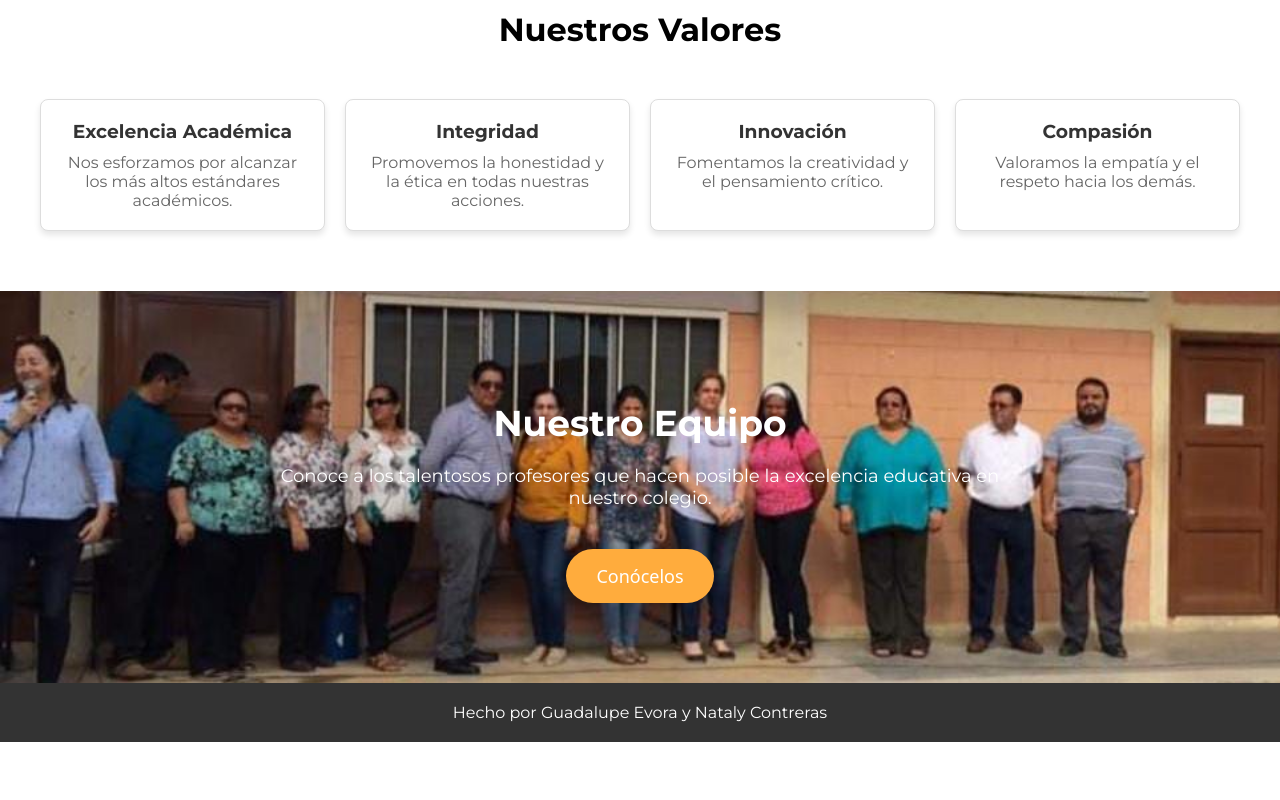
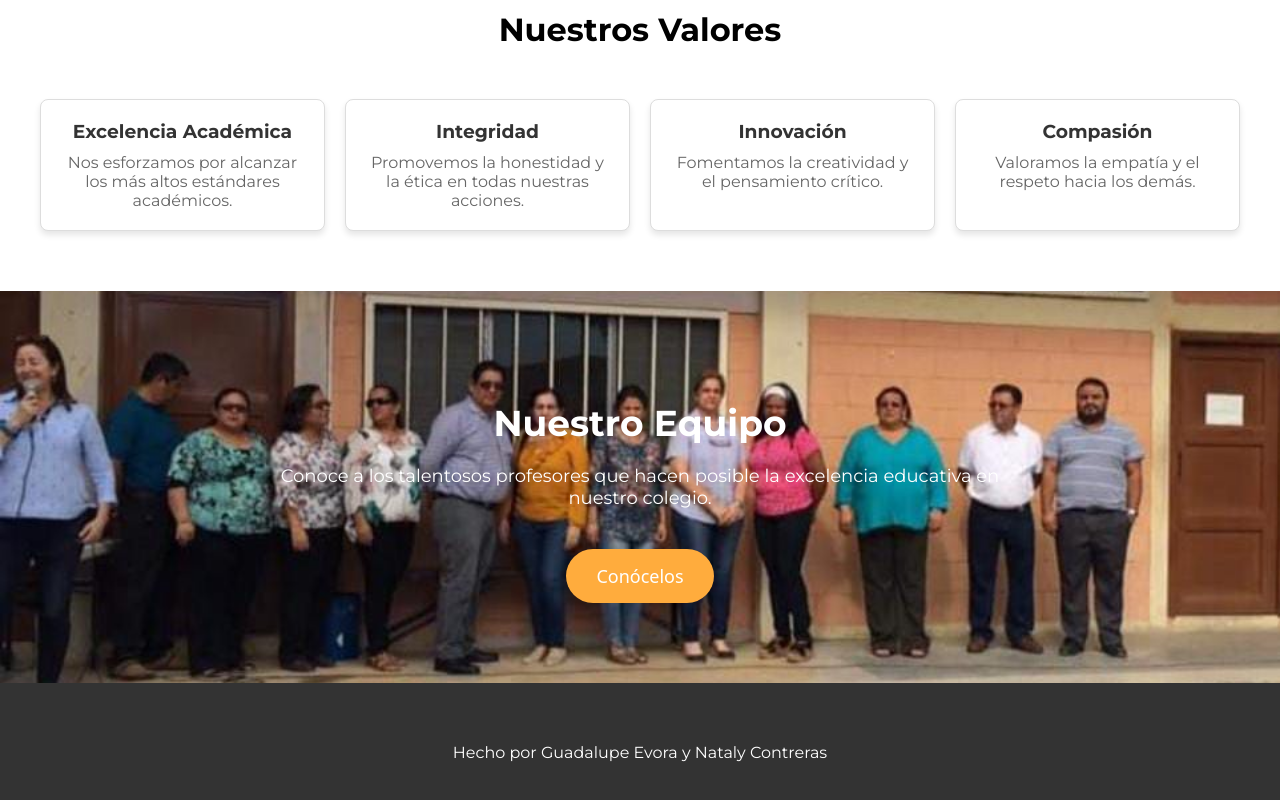
Before and after one commit to GuadalupeEvora/web, a plain HTML site: page index.html in a window 1280 px wide. Shown: the part 2128-2928 px from the top of the page. Before the commit the page ends 2870 px from the top, so only its background shows below. Drawn offline with Linux system fonts and the light colour scheme.

Commit message:
style.css

```diff
--- a/style.css
+++ b/style.css
@@ -485,5 +485,5 @@ ul li {
     background-color: #333; /* Color de fondo del pie de página */
     color: #fff; /* Color del texto del pie de página */
     text-align: center; /* Alinear el texto al centro */
-    padding: 20px 0; /* Espaciado interior superior e inferior */
+    padding: 60px 0; /* Espaciado interior superior e inferior */
 }
```
